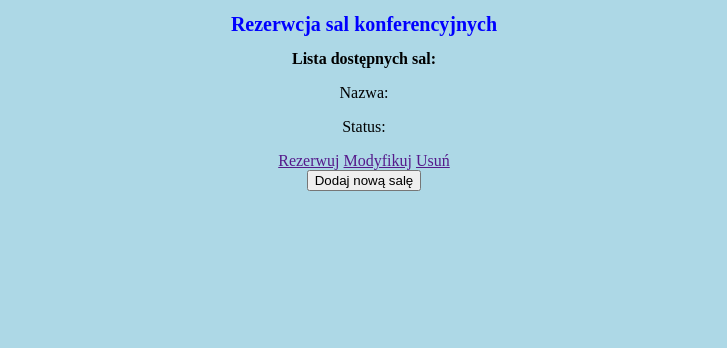
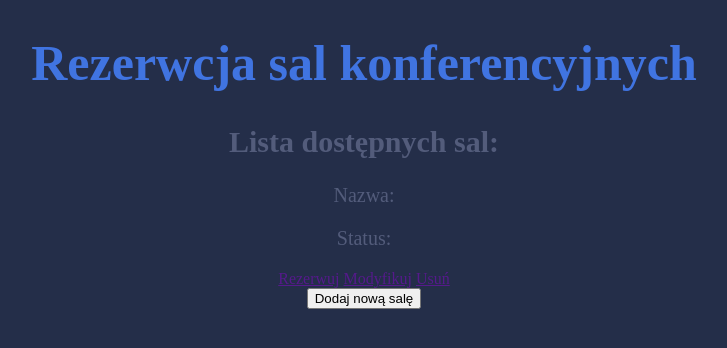
Before and after one commit to DorotaStaszczuk/Rezerwacja_sali_konferencyjnej, a Django app: page /main in a window 1280 px wide. Shown: the top 348 px of the page, without its empty margins (276-1003 px from the left). Run offline with Django 3.2, Linux system fonts and the light colour scheme.

Commit message:
colors and font size changed

```diff
--- a/s_konf/s_konf_app/static/CSS/style.css
+++ b/s_konf/s_konf_app/static/CSS/style.css
@@ -1,5 +1,5 @@
 html {
-    background-color: lightblue;
+    background-color: #242E49;
 }
 
 body {
@@ -7,10 +7,16 @@ body {
 }
 
 h1 {
-    font-size: 20px;
-    color: blue;
+    font-size: 50px;
+    color: #4074E1;
 }
 
 h2 {
-    font-size: 16px;
+    font-size: 30px;
+    color: #535C7B;
 }
+
+p {
+    color: #535C7B;
+    font-size: 20px;
+}
```
